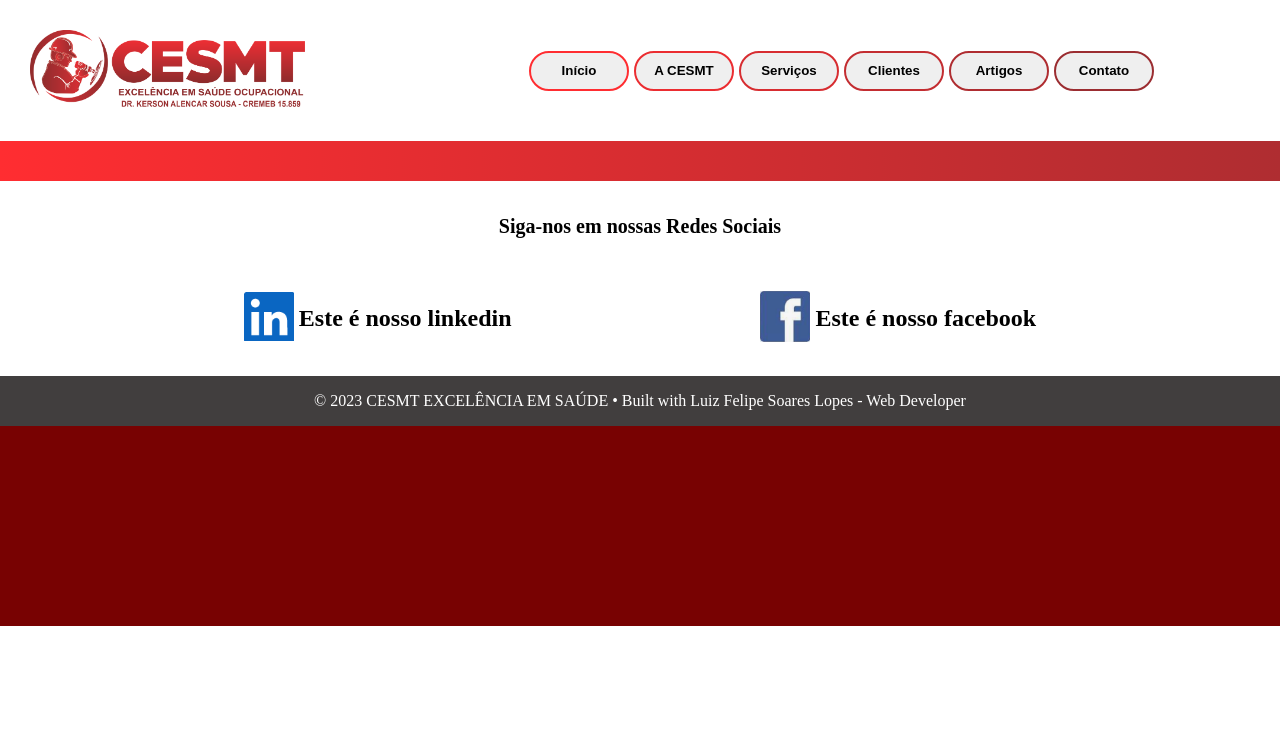
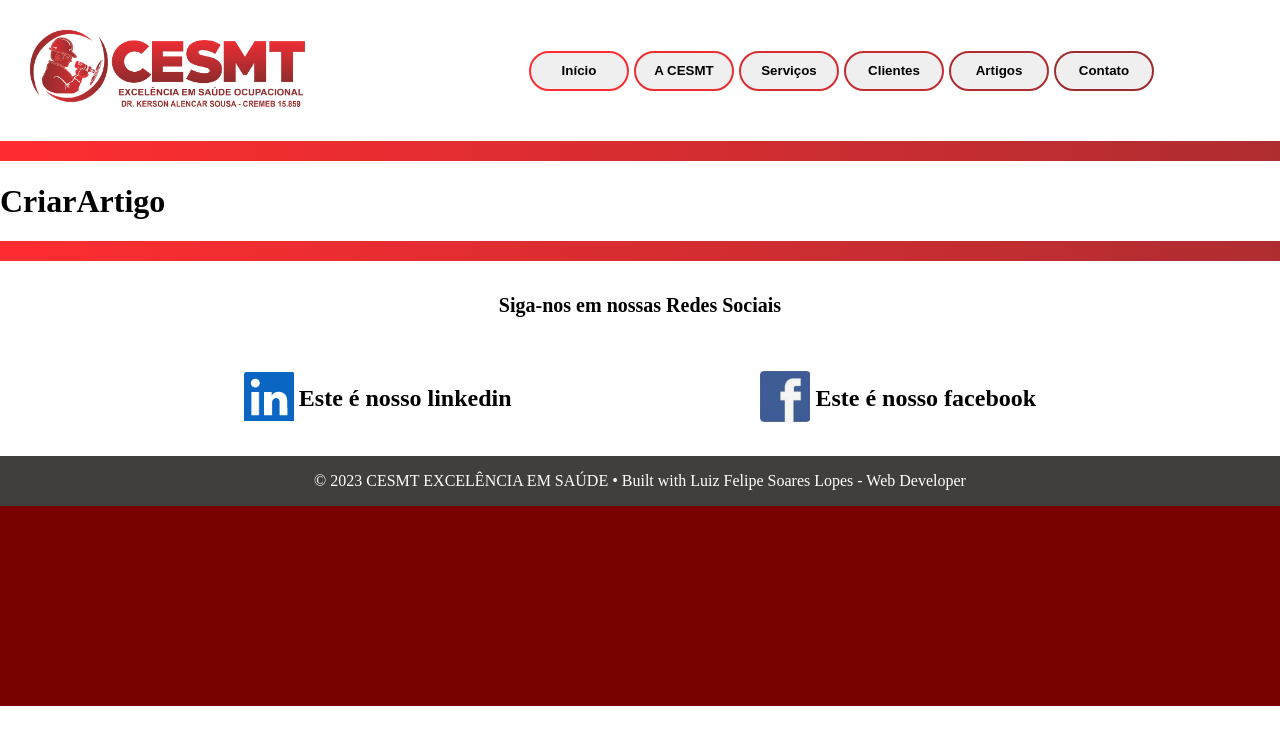
Before and after one commit to FelipeFull-Stack/CESMT-Client, a React (Create React App) app: page /artigos in a window 1280 px wide. Shown: the top 744 px of the page. Built offline with nearby package versions, Linux system fonts and the light colour scheme.

Commit message:
Added Public HTML - CESMT Icon

```diff
--- a/public/index.html
+++ b/public/index.html
@@ -2,7 +2,7 @@
 <html lang="en">
   <head>
     <meta charset="utf-8" />
-    <!-- <link rel="icon" href="%PUBLIC_URL%/favicon.ico" /> -->
+    <link rel="icon" href="./CESMTicon.png" />
     <meta name="viewport" content="width=device-width, initial-scale=1" />
     <meta name="theme-color" content="#000000" />
     <meta
--- a/src/App.js
+++ b/src/App.js
@@ -7,6 +7,8 @@ import { Contato } from "./pages/Contato/index";
 import { Artigo } from "./pages/Artigo/index";
 import { Servico } from "./pages/Servico/index";
 import { Cliente } from "./pages/Cliente/index";
+import { SignUp } from "./components/USER/SignUp/index";
+import { LogIn } from "./components/USER/LogIn/index";
 
 function App() {
   return (
@@ -28,9 +30,11 @@ function App() {
             <Route path="/" element={<Home />} />
             <Route path="/home" element={<Home />} />
             <Route path="/contato" element={<Contato />} />
-            <Route path="/artigo" element={<Artigo />} />
+            <Route path="/artigos" element={<Artigo />} />
             <Route path="/servico" element={<Servico />} />
             <Route path="/cliente" element={<Cliente />} />
+            <Route path="/cadastro" element={<SignUp />} />
+            <Route path="/entrar" element={<LogIn />} />
           </Routes>
           <Footer />
         </div>
--- a/src/components/CRUD Artigo/CriarArtigo/index.js
+++ b/src/components/CRUD Artigo/CriarArtigo/index.js
@@ -3,7 +3,7 @@ import style from "./style.module.css";
 function CriarArtigo() {
     return (
         <>
-
+            <h1>CriarArtigo</h1>
         </>
     );
 };
--- a/src/components/USER/LogIn/index.js
+++ b/src/components/USER/LogIn/index.js
@@ -3,7 +3,7 @@ import style from "./style.module.css";
 function LogIn() {
     return (
         <>
-
+            <h1>LogIn</h1>
         </>
     );
 };
--- a/src/components/USER/SignUp/index.js
+++ b/src/components/USER/SignUp/index.js
@@ -3,7 +3,7 @@ import style from "./style.module.css";
 function SignUp() {
     return (
         <>
-
+            <h1>SignUp</h1>
         </>
     );
 };
--- a/src/pages/Artigo/index.js
+++ b/src/pages/Artigo/index.js
@@ -1,7 +1,12 @@
+import { CriarArtigo } from "../../components/CRUD Artigo/CriarArtigo";
 
 
 function Artigo() {
-
+    return (
+        <>
+            <CriarArtigo />
+        </>
+    )
 }
 
 export { Artigo };
```
Also changed, not shown: public/CESMTicon.png (added), 1 other file (tests, documents, lock files or other folders).
